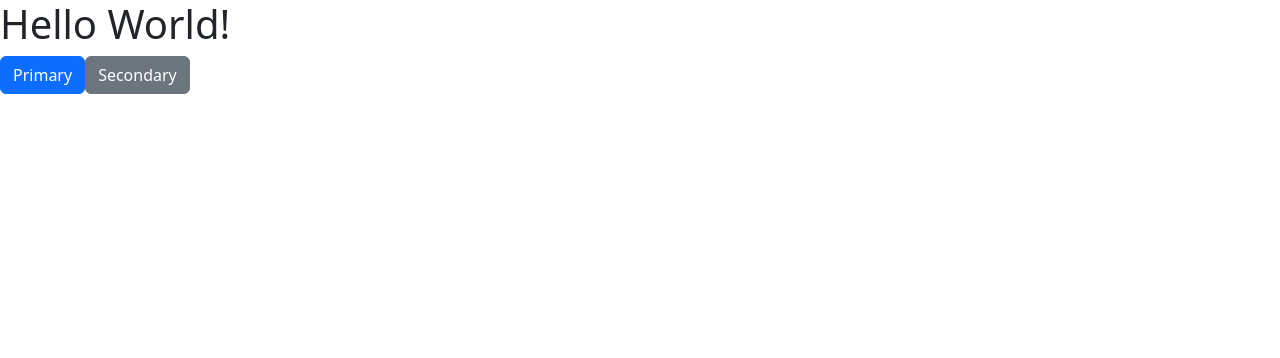
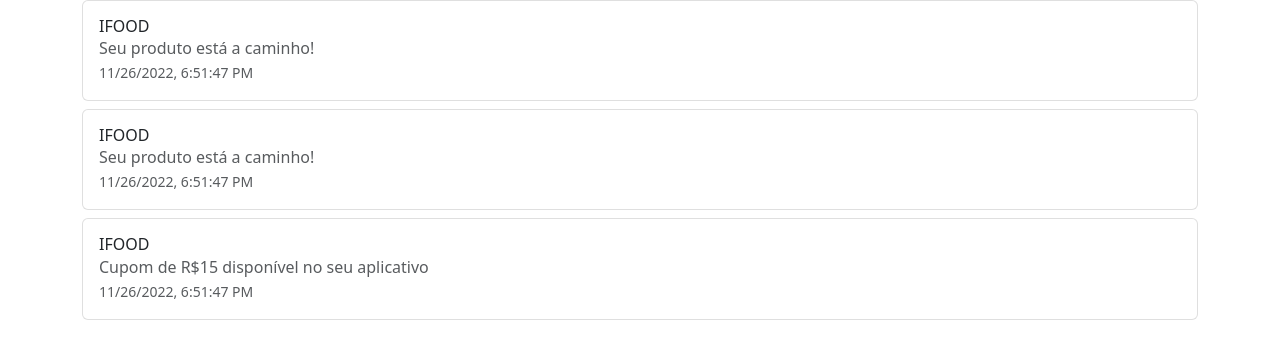
Before and after one commit to IgorMuraoka/DEVinPhilips-M1S08, an Angular app: page / in a window 1280 px wide. Shown: the top 358 px of the page. Built offline with nearby package versions, Linux system fonts and the light colour scheme.

Commit message:
Add Ex03

```diff
--- a/src/app/app.component.html
+++ b/src/app/app.component.html
@@ -1,4 +1 @@
-<h1>Hello World!</h1>
-
-<button type="button" class="btn btn-primary">Primary</button>
-<button type="button" class="btn btn-secondary">Secondary</button>
+<ntap-notification-list></ntap-notification-list>
--- a/src/app/app.module.ts
+++ b/src/app/app.module.ts
@@ -2,10 +2,12 @@
 import { BrowserModule } from '@angular/platform-browser';
 
 import { AppComponent } from './app.component';
+import { NotificationListComponent } from './components/notification-list/notification-list.component';
 
 @NgModule({
   declarations: [
-    AppComponent
+    AppComponent,
+    NotificationListComponent,
   ],
   imports: [
     BrowserModule
--- /dev/null
+++ b/src/app/components/notification-list/notification-list.component.html
@@ -0,0 +1,17 @@
+<div class="container ">
+    <div class="row d-flex">
+      <div *ngFor="let item of pessoas" class="mb-2">
+        <div class="list-group">
+          <a href="#" class="list-group-item list-group-item-action d-flex gap-3 py-3" aria-current="true">
+            <div class="d-flex gap-2 w-100 justify-content-between">
+              <div>
+                <h6 class="mb-0">{{ item.titulo }}</h6>
+                <p class="mb-0 opacity-75">{{ item.subtitulo }}</p>
+                <small class="mb-0 opacity-75">{{ item.data }}</small>
+              </div>
+            </div>
+          </a>
+        </div>
+      </div>
+    </div>
+  </div>
--- /dev/null
+++ b/src/app/components/notification-list/notification-list.component.ts
@@ -0,0 +1,30 @@
+import { Component } from '@angular/core';
+
+@Component({
+  selector: 'ntap-notification-list',
+  templateUrl: './notification-list.component.html',
+  styleUrls: ['./notification-list.component.css']
+})
+export class NotificationListComponent {
+  pessoas = [
+    {
+      titulo: 'IFOOD',
+      subtitulo: 'Seu produto está a caminho!',
+      data: new Date().toLocaleString()
+    },
+    {
+      titulo: 'IFOOD',
+      subtitulo: 'Seu produto está a caminho!',
+      data: new Date().toLocaleString()
+    },
+    {
+      titulo: 'IFOOD',
+      subtitulo: 'Cupom de R$15 disponível no seu aplicativo',
+      data: new Date().toLocaleString()
+    },
+  ];
+
+  salvarPessoa() {
+    console.log('Salvo com sucesso!');
+  }
+}
```
Also changed, not shown: src/app/components/notification-list/notification-list.component.css (added).
